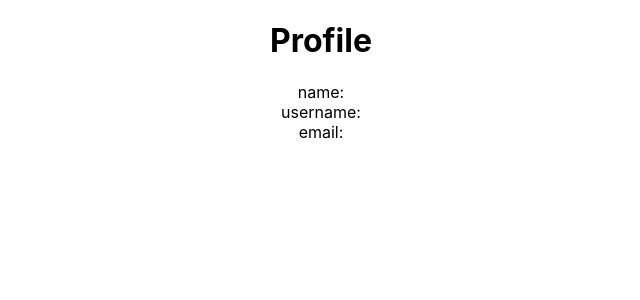
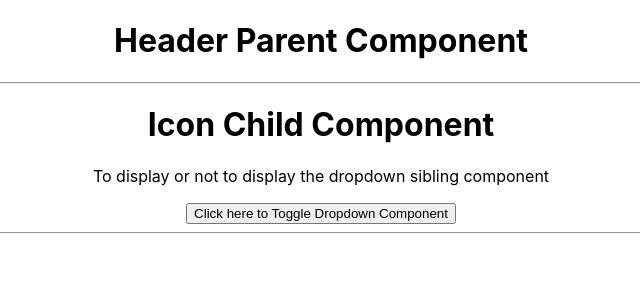
Before and after one commit to edsonha/react-playground, a React (Create React App) app: page / in a window 1280 px wide. Shown: the top 300 px of the page, without its empty margins (319-959 px from the left). Built offline with nearby package versions, Linux system fonts and the light colour scheme; no server answers.

Commit message:
Context Provider Pattern - simple

```diff
--- a/src/App.js
+++ b/src/App.js
@@ -1,12 +1,14 @@
 // import HocContainer from "./HOC/HocContainer";
-import ContextContainer from "./Context/ContextContainer";
+// import ContextContainer from "./Context/ContextContainer";
+import ContextProviderPattern from "./ContextProviderPattern/ContextProviderPattern";
 import "./App.css";
 
 const App = () => {
   return (
     <div className="App">
       {/* <HocContainer /> */}
-      <ContextContainer />
+      {/* <ContextContainer /> */}
+      <ContextProviderPattern />
     </div>
   );
 };
--- /dev/null
+++ b/src/ContextProviderPattern/ContextProviderPattern.js
@@ -0,0 +1,24 @@
+import { useState } from "react";
+import IconChild from "./IconChild";
+import DropdownChild from "./DropdownChild";
+
+import MyContext from "./context";
+
+const ContextProviderPattern = () => {
+  const [hidden, setHidden] = useState(true);
+  const toggleHidden = () => setHidden(!hidden);
+
+  return (
+    <div>
+      <h1>Header Parent Component</h1>
+      <hr />
+      <MyContext.Provider value={{ hidden, toggleHidden }}>
+        <IconChild />
+      </MyContext.Provider>
+      <hr />
+      {!hidden && <DropdownChild />}
+    </div>
+  );
+};
+
+export default ContextProviderPattern;
--- /dev/null
+++ b/src/ContextProviderPattern/DropdownChild.js
@@ -0,0 +1,3 @@
+const DropdownChild = () => <h1>Dropdown Child Component</h1>;
+
+export default DropdownChild;
--- /dev/null
+++ b/src/ContextProviderPattern/IconChild.js
@@ -0,0 +1,19 @@
+import { useContext } from "react";
+import MyContext from "./context";
+
+const IconChild = () => {
+  const { toggleHidden } = useContext(MyContext);
+
+  return (
+    <div>
+      <h1>Icon Child Component</h1>
+      <p>To display or not to display the dropdown sibling component</p>
+
+      <button onClick={toggleHidden}>
+        Click here to Toggle Dropdown Component
+      </button>
+    </div>
+  );
+};
+
+export default IconChild;
--- /dev/null
+++ b/src/ContextProviderPattern/context.js
@@ -0,0 +1,8 @@
+import { createContext } from "react";
+
+const MyContext = createContext({
+  hidden: true,
+  toggleHidden: () => {},
+});
+
+export default MyContext;
```
